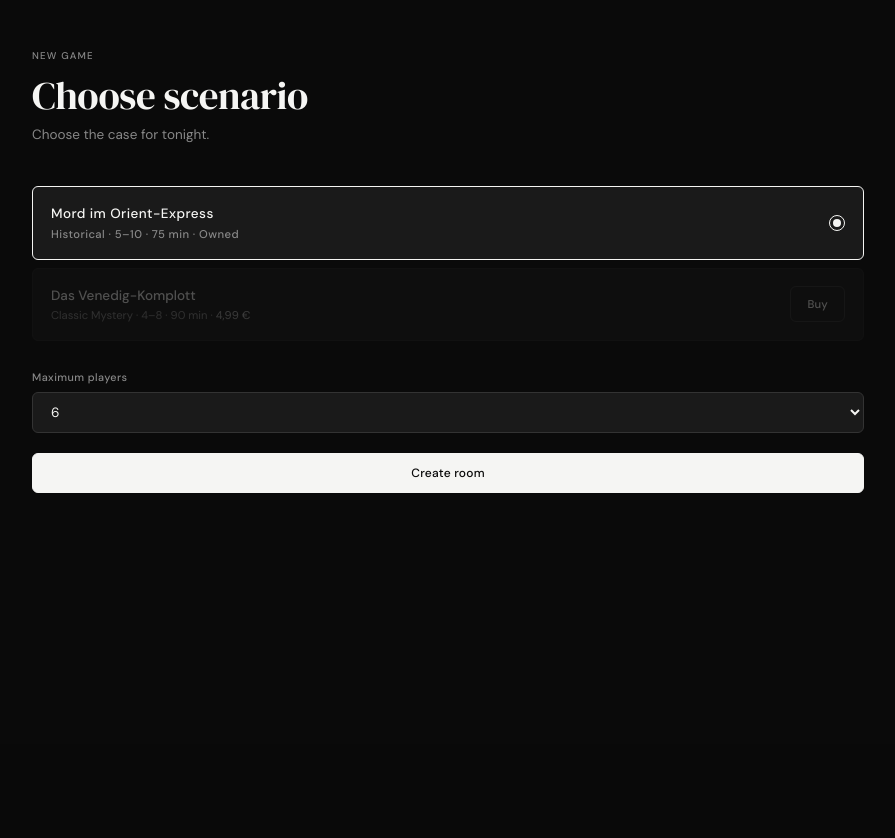
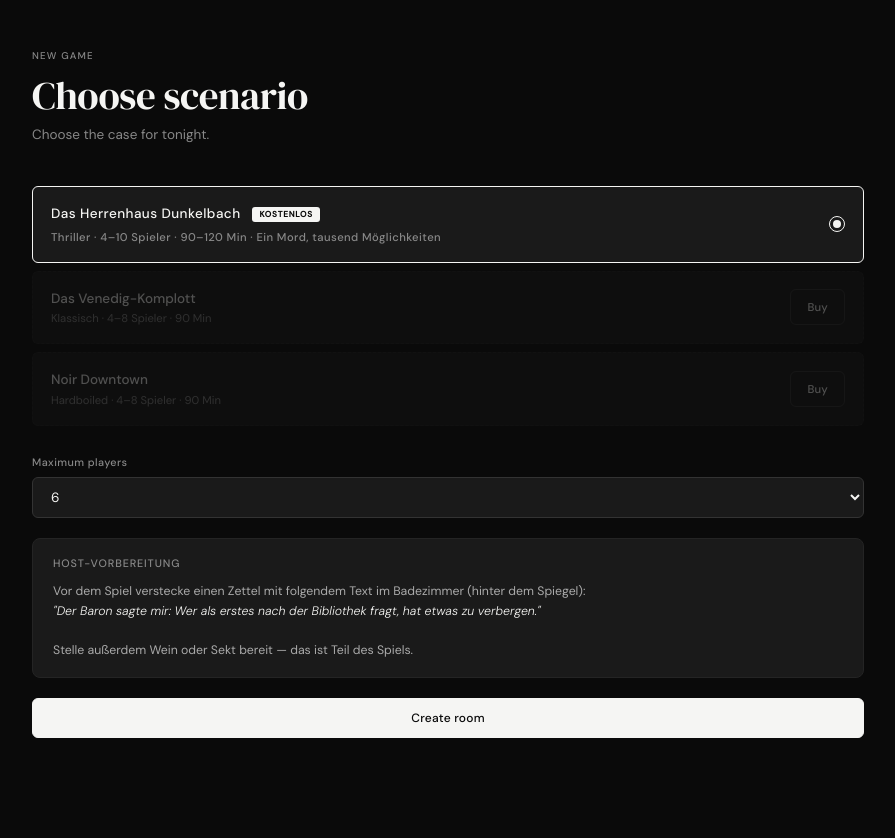
Before and after one commit to dorfwirthfrancesco-code/krimi-dinner, a Flask app: page /create-game in a window 1280 px wide. Shown: the part 56-894 px from the top of the page, without its empty margins (192-1087 px from the left). Before the commit the page ends 549 px from the top, so only its background shows below. Run offline with Flask 3, Linux system fonts and the light colour scheme; the visitor is signed in with stand-in values (Sample User, id 1); data that the repository does not hold is empty; some libraries are stand-ins or nearby versions.

Commit message:
Update create_game.html

```diff
--- a/templates/create_game.html
+++ b/templates/create_game.html
@@ -9,6 +9,7 @@
   .scenario-check { width:16px; height:16px; border-radius:50%; border:1px solid var(--grey-4); margin-left:auto; flex-shrink:0; position:relative; }
   .scenario-option:checked + .scenario-label .scenario-check { border-color:var(--white); }
   .scenario-option:checked + .scenario-label .scenario-check::after { content:''; position:absolute; inset:3px; background:var(--white); border-radius:50%; }
+  .free-badge { font-size:.55rem; font-weight:700; letter-spacing:.1em; text-transform:uppercase; padding:2px 7px; border-radius:3px; background:var(--white); color:var(--black); margin-left:8px; vertical-align:middle; }
 </style>
 {% endblock %}
 {% block content %}
@@ -19,30 +20,64 @@
 </div>
 <form method="POST">
   <div style="margin-bottom:28px;">
-    <input class="scenario-option" type="radio" name="scenario" id="s1" value="orient" checked>
-    <label class="scenario-label fade-up delay-1" for="s1">
+
+    <!-- Das Herrenhaus Dunkelbach — kostenlos, spielbar -->
+    <input class="scenario-option" type="radio" name="scenario" id="s_dunkelbach" value="dunkelbach" checked>
+    <label class="scenario-label fade-up delay-1" for="s_dunkelbach">
       <div>
-        <div style="font-size:.9rem;font-weight:500;color:var(--white);">Mord im Orient-Express</div>
-        <div style="font-size:.75rem;color:var(--grey-5);">{{ t.genre_historical }} · 5–10 · 75 min · {{ t.create_owned }}</div>
+        <div style="font-size:.9rem;font-weight:500;color:var(--white);">
+          Das Herrenhaus Dunkelbach
+          <span class="free-badge">Kostenlos</span>
+        </div>
+        <div style="font-size:.75rem;color:var(--grey-5);margin-top:3px;">Thriller · 4–10 Spieler · 90–120 Min · Ein Mord, tausend Möglichkeiten</div>
       </div>
       <span class="scenario-check"></span>
     </label>
+
+    <!-- Weitere Szenarien gesperrt -->
     <div style="opacity:.3;pointer-events:none;">
-      <div class="scenario-label fade-up delay-2">
+      <div class="scenario-label fade-up delay-2" style="border-style:dashed;">
         <div>
           <div style="font-size:.9rem;font-weight:500;color:var(--white);">Das Venedig-Komplott</div>
-          <div style="font-size:.75rem;color:var(--grey-5);">{{ t.genre_classic }} · 4–8 · 90 min · <span style="color:var(--grey-6)">4,99 €</span></div>
+          <div style="font-size:.75rem;color:var(--grey-5);">Klassisch · 4–8 Spieler · 90 Min</div>
         </div>
-        <a href="/shop" class="btn btn-sm" style="margin-left:auto">{{ t.create_buy }}</a>
+        <a href="/shop" class="btn btn-sm" style="margin-left:auto;pointer-events:all;">{{ t.create_buy }}</a>
+      </div>
+    </div>
+    <div style="opacity:.3;pointer-events:none;">
+      <div class="scenario-label fade-up delay-3" style="border-style:dashed;">
+        <div>
+          <div style="font-size:.9rem;font-weight:500;color:var(--white);">Noir Downtown</div>
+          <div style="font-size:.75rem;color:var(--grey-5);">Hardboiled · 4–8 Spieler · 90 Min</div>
+        </div>
+        <a href="/shop" class="btn btn-sm" style="margin-left:auto;pointer-events:all;">{{ t.create_buy }}</a>
       </div>
     </div>
   </div>
+
   <div class="form-group fade-up delay-3">
     <label>{{ t.create_max_players }}</label>
     <select name="max_players">
-      <option>3</option><option>4</option><option selected>6</option><option>8</option><option>10</option>
+      <option value="4">4</option>
+      <option value="5">5</option>
+      <option value="6" selected>6</option>
+      <option value="7">7</option>
+      <option value="8">8</option>
+      <option value="9">9</option>
+      <option value="10">10</option>
     </select>
   </div>
+
+  <div class="card fade-up delay-3" style="margin-bottom:20px;padding:16px 20px;">
+    <div style="font-size:.72rem;font-weight:500;letter-spacing:.08em;text-transform:uppercase;color:var(--grey-5);margin-bottom:10px;">Host-Vorbereitung</div>
+    <div style="font-size:.82rem;color:var(--grey-6);line-height:1.6;">
+      Vor dem Spiel verstecke einen Zettel mit folgendem Text im Badezimmer (hinter dem Spiegel):<br>
+      <span style="color:var(--white);font-style:italic;">"Der Baron sagte mir: Wer als erstes nach der Bibliothek fragt, hat etwas zu verbergen."</span>
+      <br><br>
+      Stelle außerdem Wein oder Sekt bereit — das ist Teil des Spiels.
+    </div>
+  </div>
+
   <button type="submit" class="btn btn-primary btn-full fade-up delay-4">{{ t.create_btn }}</button>
 </form>
 {% endblock %}
```
